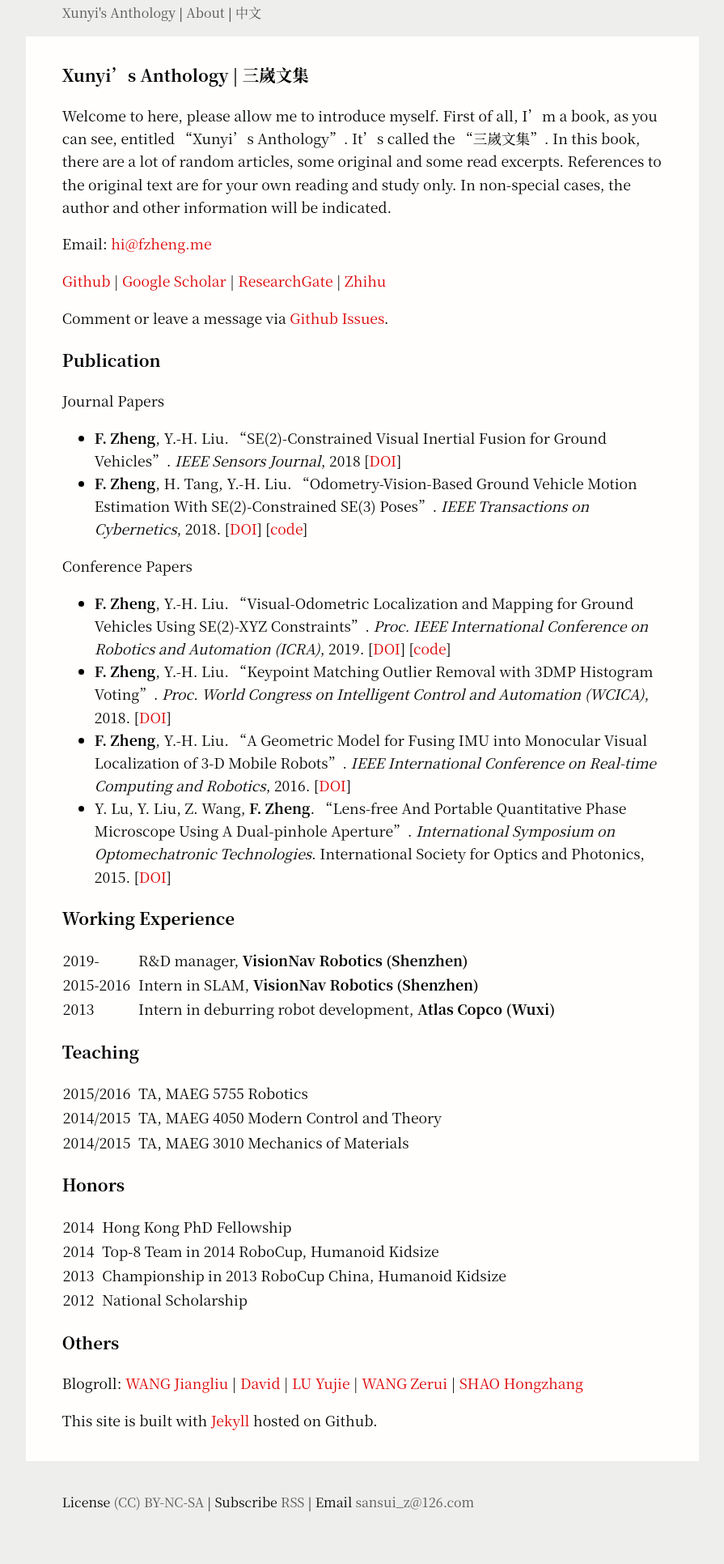
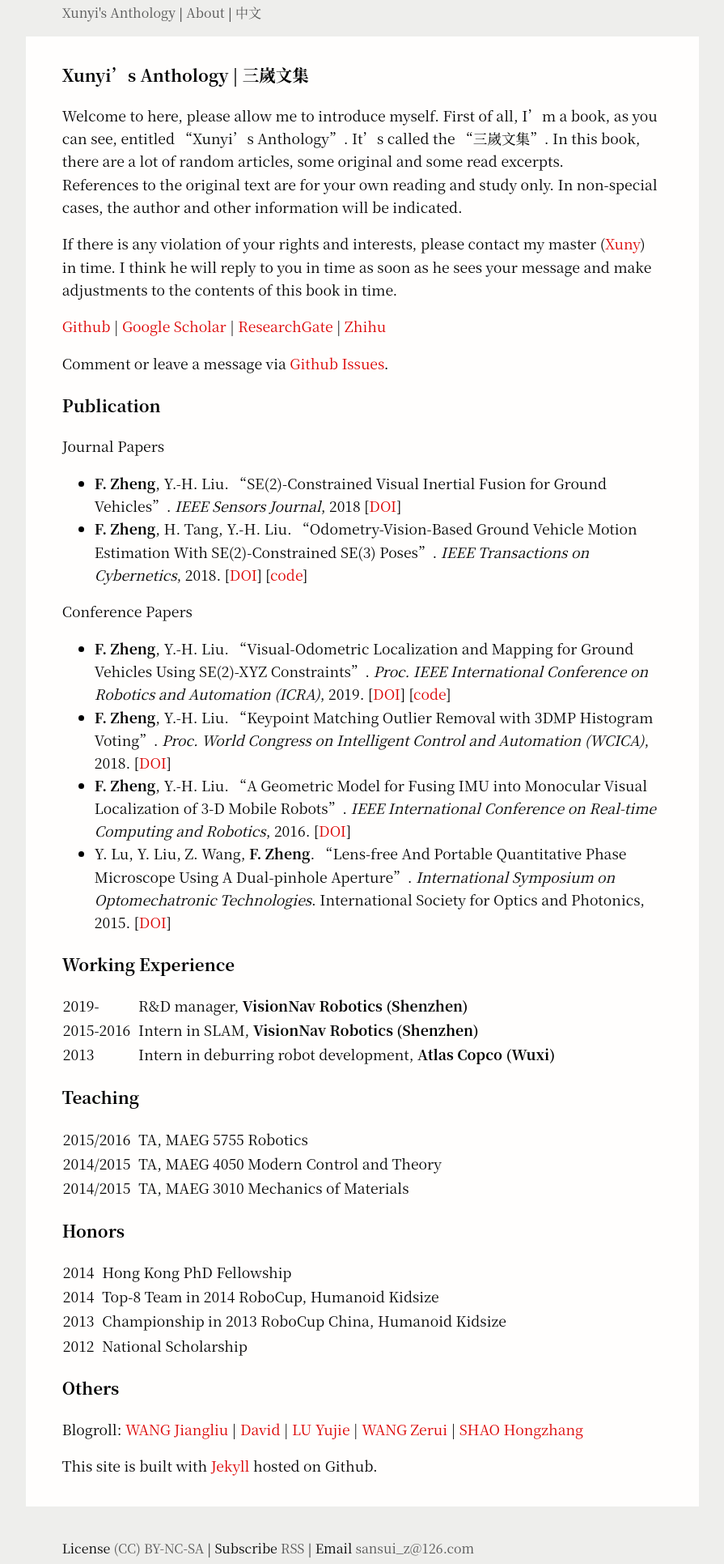
Before and after one commit to Sansuiz/wenji, a Jekyll site: the page built from pages/1about.md, in a window 1280 px wide. Shown: the whole page at 81% size, without its empty margins (192-1087 px from the left). Built offline with Jekyll 4.4.1, drawn with Linux system fonts in a browser that asks for light colours; before the commit the page ends 1874 px from its top, so only the background shows below that.

Commit message:
Update 1about.md

```diff
--- a/pages/1about.md
+++ b/pages/1about.md
@@ -8,11 +8,12 @@ permalink: /about/
 
 Welcome to here, please allow me to introduce myself.
 First of all, I'm a book, as you can see, entitled "Xunyi's Anthology".
-It's called the "三嵗文集". In this book, there are a lot of random articles, some original and some read excerpts.
+It's called the "三嵗文集". In this book, there are a lot of random articles, some original and some read excerpts. <br>
 References to the original text are for your own reading and study only.
 In non-special cases, the author and other information will be indicated.
 
-Email: [hi@fzheng.me](mailto:hi@fzheng.me)
+If there is any violation of your rights and interests, please contact my master ([Xuny](mailto:sansui_z@126.com)) in time. I think he will reply to you in time as soon as he sees your message and make adjustments to the contents of this book in time.
+
 
 [Github](https://github.com/izhengfan) \| [Google Scholar](https://scholar.google.com/citations?user=PZOTyfIAAAAJ&hl=en) \| [ResearchGate](https://www.researchgate.net/profile/Fan_Zheng15) \| [Zhihu](http://www.zhihu.com/people/izhengfan)
 
```
